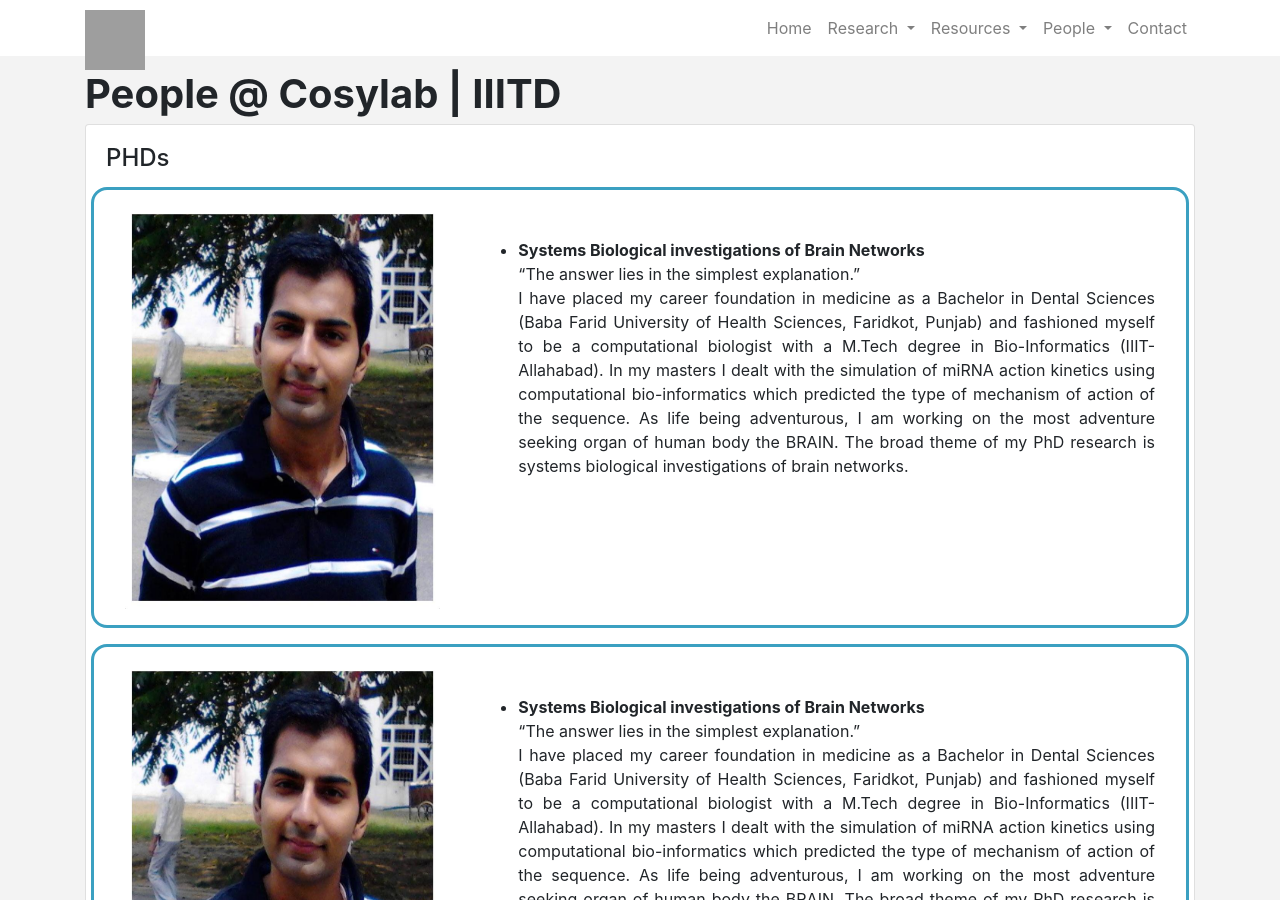
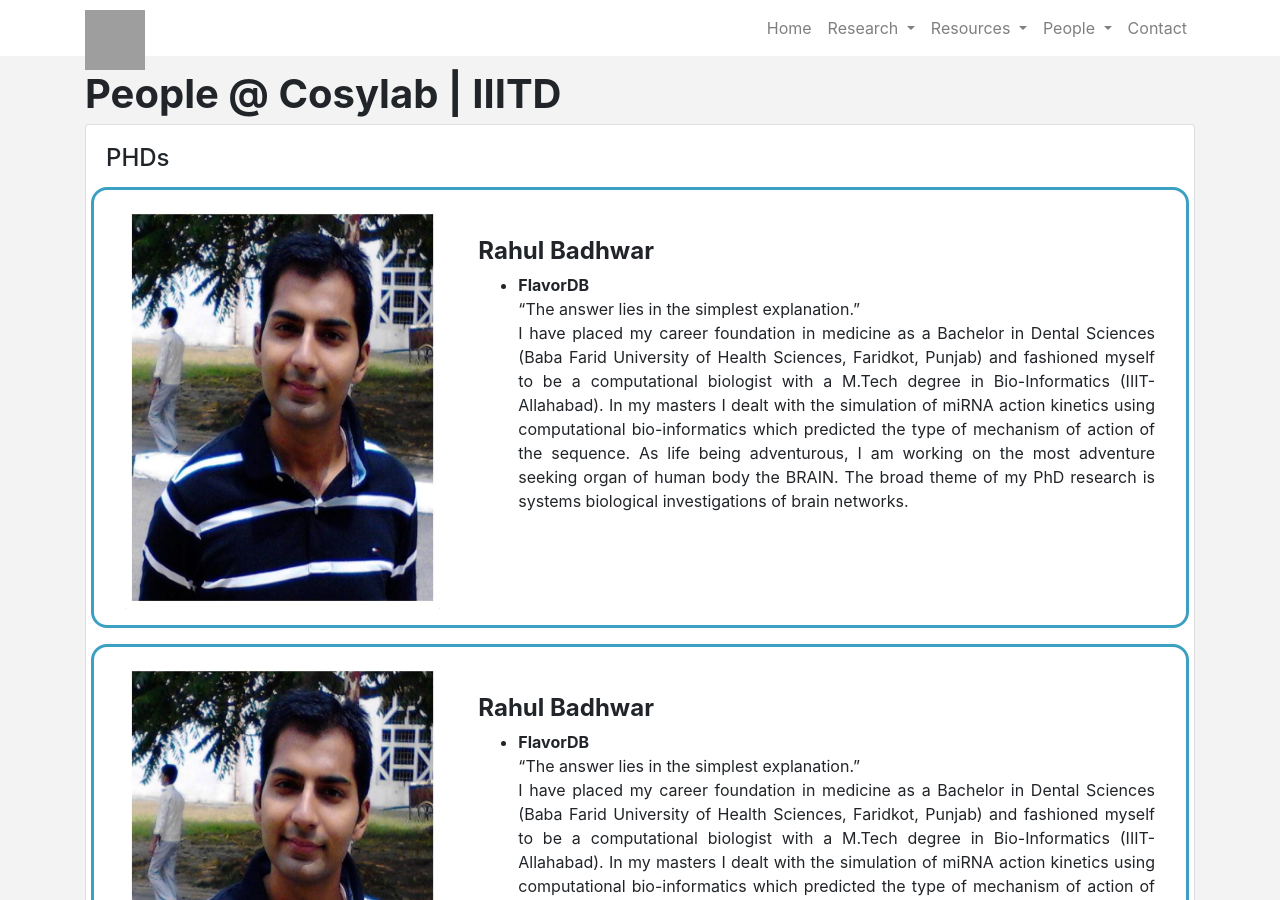
Before and after one commit to neelansh/cosy_lab_website, a Jekyll site: the page built from pages/people/phd.html, in a window 1280 px wide and 900 px high. Built offline with Jekyll 4.4.1, drawn with Linux system fonts in a browser that asks for light colours; grey boxes are pictures that could not be loaded.

Commit message:
people page changed

```diff
--- a/pages/people/phd.html
+++ b/pages/people/phd.html
@@ -25,11 +25,12 @@ keywords: "Ganesh Bagler, Bagler, IIIT-Delhi, Computational Biology, Bioinformat
           <img src="pix/Rahul_Badhwar_CosyLab_IITJ.jpg" align="left" width="315" height="403">
         </div>
         <div class="col-md-8" style="padding-top: 2em;">
+          <h4><strong>Rahul Badhwar</strong></h4>
           <ul>
             <li>
               <p align="justify">
-                <strong>Systems Biological investigations of Brain Networks</strong><br>
-                “The answer lies in the simplest explanation.” <br>
+              <strong>FlavorDB</strong><br>
+              “The answer lies in the simplest explanation.” <br>
               I have placed my career foundation in medicine as a Bachelor in Dental Sciences (Baba Farid University of Health Sciences, Faridkot, Punjab) and fashioned myself to be a computational biologist with a M.Tech degree in Bio-Informatics (IIIT-Allahabad). In my masters I dealt with the simulation of miRNA action kinetics using computational bio-informatics which predicted the type of mechanism of action of the sequence. As life being adventurous, I am working on the most adventure seeking organ of human body the BRAIN. The broad theme of my PhD research is systems biological investigations of brain networks. </p>
             </li>
           </ul>
@@ -41,11 +42,12 @@ keywords: "Ganesh Bagler, Bagler, IIIT-Delhi, Computational Biology, Bioinformat
           <img src="pix/Rahul_Badhwar_CosyLab_IITJ.jpg" align="left" width="315" height="403">
         </div>
         <div class="col-md-8" style="padding-top: 2em;">
+          <h4><strong>Rahul Badhwar</strong></h4>
           <ul>
             <li>
               <p align="justify">
-                <strong>Systems Biological investigations of Brain Networks</strong><br>
-                “The answer lies in the simplest explanation.” <br>
+              <strong>FlavorDB</strong><br>
+              “The answer lies in the simplest explanation.” <br>
               I have placed my career foundation in medicine as a Bachelor in Dental Sciences (Baba Farid University of Health Sciences, Faridkot, Punjab) and fashioned myself to be a computational biologist with a M.Tech degree in Bio-Informatics (IIIT-Allahabad). In my masters I dealt with the simulation of miRNA action kinetics using computational bio-informatics which predicted the type of mechanism of action of the sequence. As life being adventurous, I am working on the most adventure seeking organ of human body the BRAIN. The broad theme of my PhD research is systems biological investigations of brain networks. </p>
             </li>
           </ul>
```
Also changed, not shown: pages/people/interns.html (+6 -4 lines).
